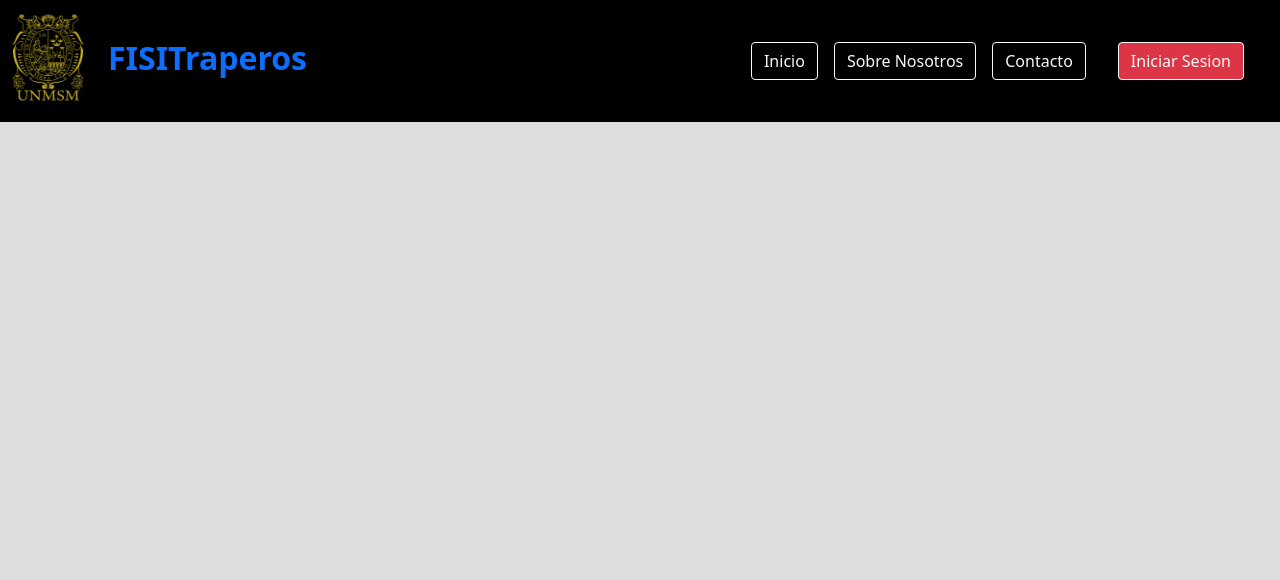
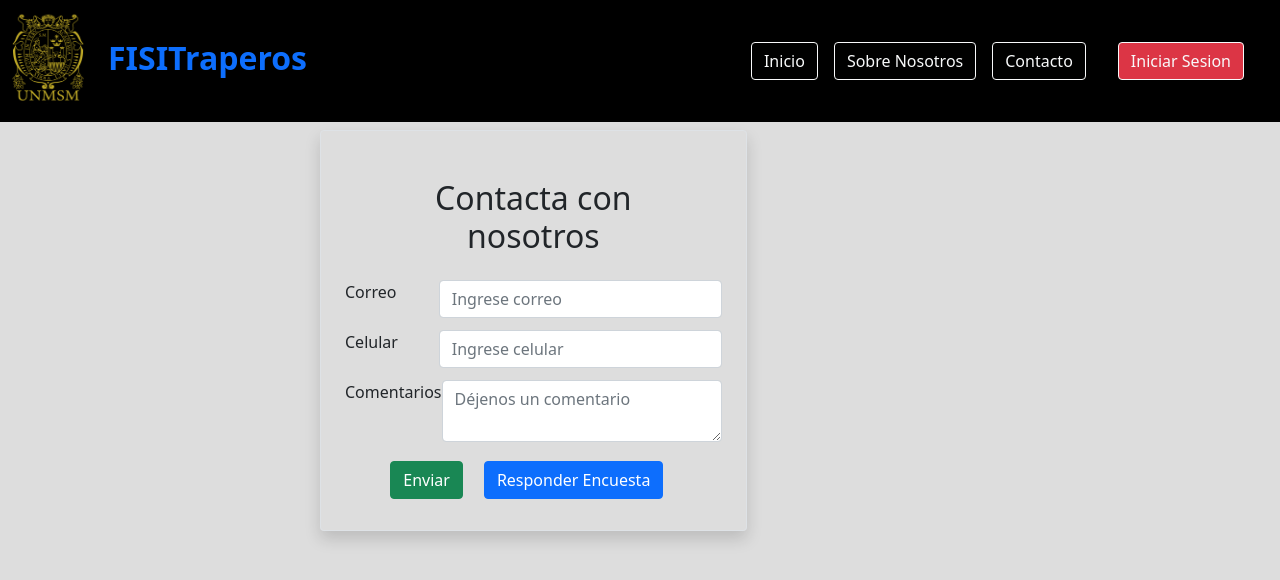
Before and after one commit to devsergiosm/g4dist-frontend, a React (Create React App) app: page /contacto in a window 1280 px wide. Shown: the top 580 px of the page. Built offline with nearby package versions, Linux system fonts and the light colour scheme.

Commit message:
-- Seccion contacto con conexion a la api

```diff
--- a/package.json
+++ b/package.json
@@ -12,6 +12,7 @@
     "react-dom": "^18.2.0",
     "react-router-dom": "^6.3.0",
     "react-scripts": "5.0.1",
+    "react-toastify": "^9.0.7",
     "web-vitals": "^2.1.4"
   },
   "scripts": {
--- a/src/App.js
+++ b/src/App.js
@@ -14,6 +14,7 @@ import Transaccion from "./pages/Transaccion";
 import Login from "./pages/Login";
 import PanelArticulos from "./articles/PanelArticulos";
 import Encuesta from "./users/Encuesta";
+import Contacto from "./users/Contacto";
 
 
 function App() {
@@ -40,6 +41,7 @@ function App() {
           <Route exact path="/articulos/addarticle" element={<PanelArticulos />} />
           <Route exact path="/articulos/editarticle/:id" element={<EditArticle />} />
           <Route exact path="/articulos/viewarticle/:id" element={<ViewArticle />} />
+          <Route exact path="/contacto" element={<Contacto />} />
           <Route exact path="/adduser" element={<AddUser />} />
           <Route exact path="/edituser/:id" element={<EditUser />} />
           <Route exact path="/viewuser/:id" element={<ViewUser />} />
--- a/src/layout/Navbar.js
+++ b/src/layout/Navbar.js
@@ -38,7 +38,7 @@ export default function Navbar() {
             <Link className="btn btn-outline-light m-2" to="/">
               Sobre Nosotros
             </Link>
-            <Link className="btn btn-outline-light m-2" to="/adduser">
+            <Link className="btn btn-outline-light m-2" to="/contacto">
               Contacto
             </Link>
             <Link className="btn btn-outline-light m-4 btn-danger" to="/login">
--- /dev/null
+++ b/src/users/Contacto.js
@@ -0,0 +1,98 @@
+import axios from "axios";
+import React, { useState } from "react";
+import { Link, useNavigate } from "react-router-dom";
+
+export default function Contacto() {
+  let navigate = useNavigate();
+
+  const [contacto, setContacto] = useState({
+    correo: "",
+    celular: "",
+    comentario: "",
+  });
+
+  const onInputChange = (e) => {
+    setContacto({ ...contacto, [e.target.name]: e.target.value });
+  };
+
+  const onSubmit = async (e) => {
+    e.preventDefault();
+    await axios.post("https://sistemadonaciones.rj.r.appspot.com/contacto/guardar", contacto)
+      .then(res=>{
+        //extraer id del usuario insertado
+        console.log(res.data)
+      })
+    navigate("/");
+  };
+
+
+  const divStyles = {
+    display:"flex",
+    flexDirection:"row",
+    paddingBottom:"12px"
+  }
+
+  const labelStyles = {
+    width:"128px",
+    textAlign:"left"
+  }
+
+  return (
+        <div className="col-md-4 offset-md-3 border rounded p-4 mt-2 shadow">
+          <h2 className="text-center m-4">Contacta con nosotros</h2>
+
+          <form onSubmit={(e) => onSubmit(e)}>
+            <div style={divStyles}>
+              <label htmlFor="Correo" style={labelStyles} className="form-label">
+                Correo
+              </label>
+              <input
+                styles="display: inline"
+                type={"text"}
+                className="form-control"
+                placeholder="Ingrese correo"
+                name="correo"
+                value={contacto.correo}
+                onChange={(e) => onInputChange(e)}
+              />
+            </div>
+            <div style={divStyles}>
+              <label htmlFor="Celular" style={labelStyles} className="form-label">
+                Celular
+              </label>
+              <input
+                styles="display: inline"
+                type={"text"}
+                className="form-control"
+                placeholder="Ingrese celular"
+                name="celular"
+                value={contacto.celular}
+                onChange={(e) => onInputChange(e)}
+              />
+            </div>
+            <div style={divStyles}>
+              <label htmlFor="Comentario" style={labelStyles} className="form-label">
+                Comentarios
+              </label>
+              <textarea
+                styles="display: inline"
+                type={"text"}
+                className="form-control"
+                placeholder="Déjenos un comentario"
+                name="comentario"
+                value={contacto.comentario}
+                onChange={(e) => onInputChange(e)}
+              />
+            </div>
+            <button type="submit" className="btn btn-success">
+              Enviar
+            </button>
+            <Link className="btn" to="/encuesta">
+              <button type="submit" className="btn btn-primary ms-2">
+                Responder Encuesta
+              </button>
+            </Link>
+          </form>
+        </div>
+  );
+}
```
Also changed, not shown: 1 other file (tests, documents, lock files or other folders).
